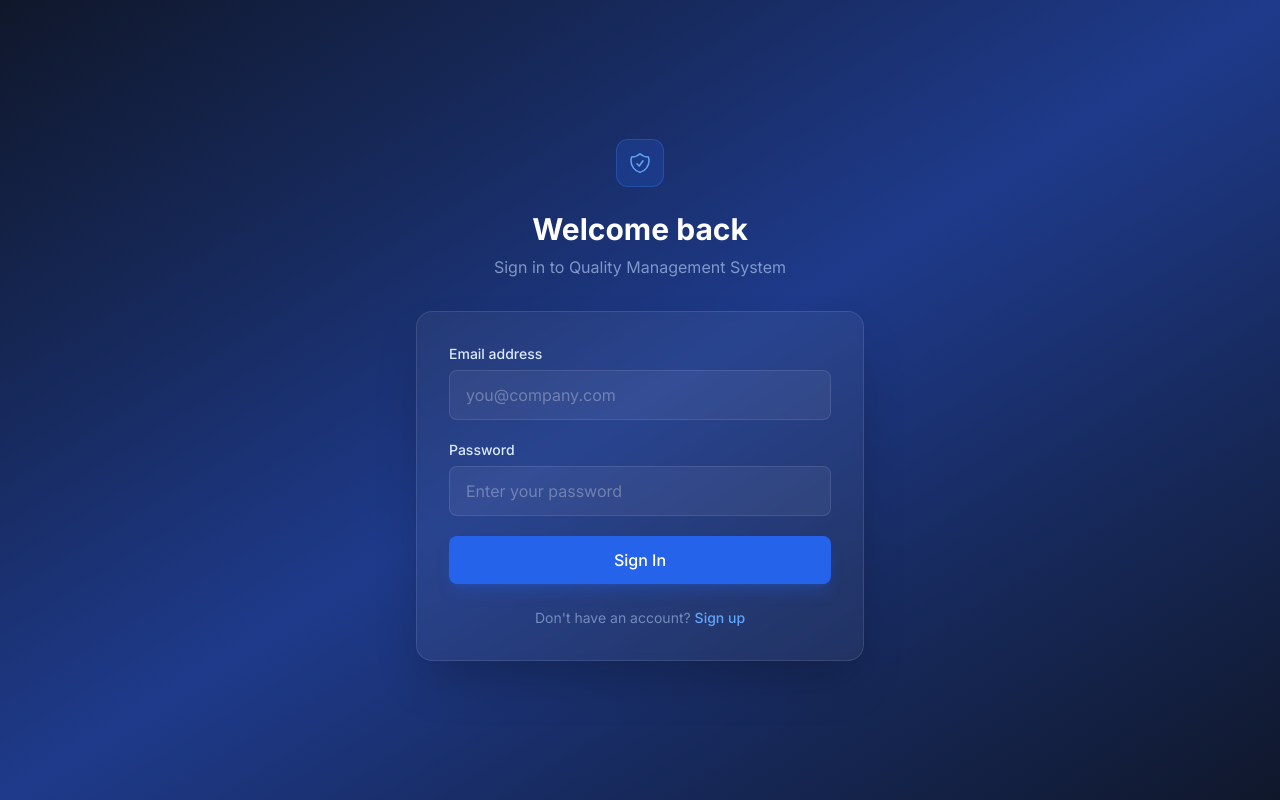
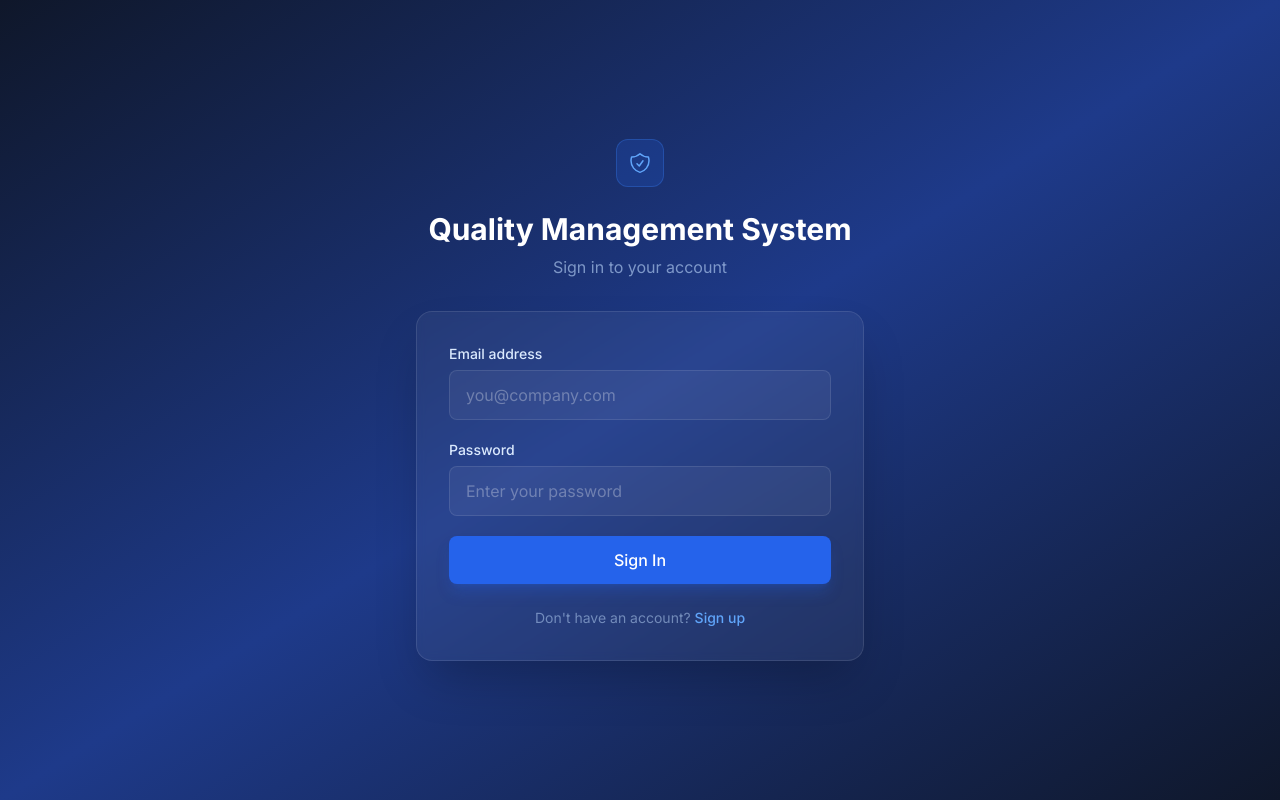
Before and after one commit to altamashasifghouri-hub/quality-management-system, a Next.js app: page /auth/signin in a window 1280 px wide. Built offline with nearby package versions, Linux system fonts and the light colour scheme; no server answers.

Commit message:
Update sign-in page title to Quality Management System

```diff
--- a/src/app/auth/signin/page.tsx
+++ b/src/app/auth/signin/page.tsx
@@ -54,9 +54,9 @@ export default function SignIn() {
               </svg>
             </div>
           </Link>
-          <h1 className="text-3xl font-bold text-white">Welcome back</h1>
+          <h1 className="text-3xl font-bold text-white">Quality Management System</h1>
           <p className="text-blue-200/60 mt-2">
-            Sign in to Quality Management System
+            Sign in to your account
           </p>
         </div>
 
```
